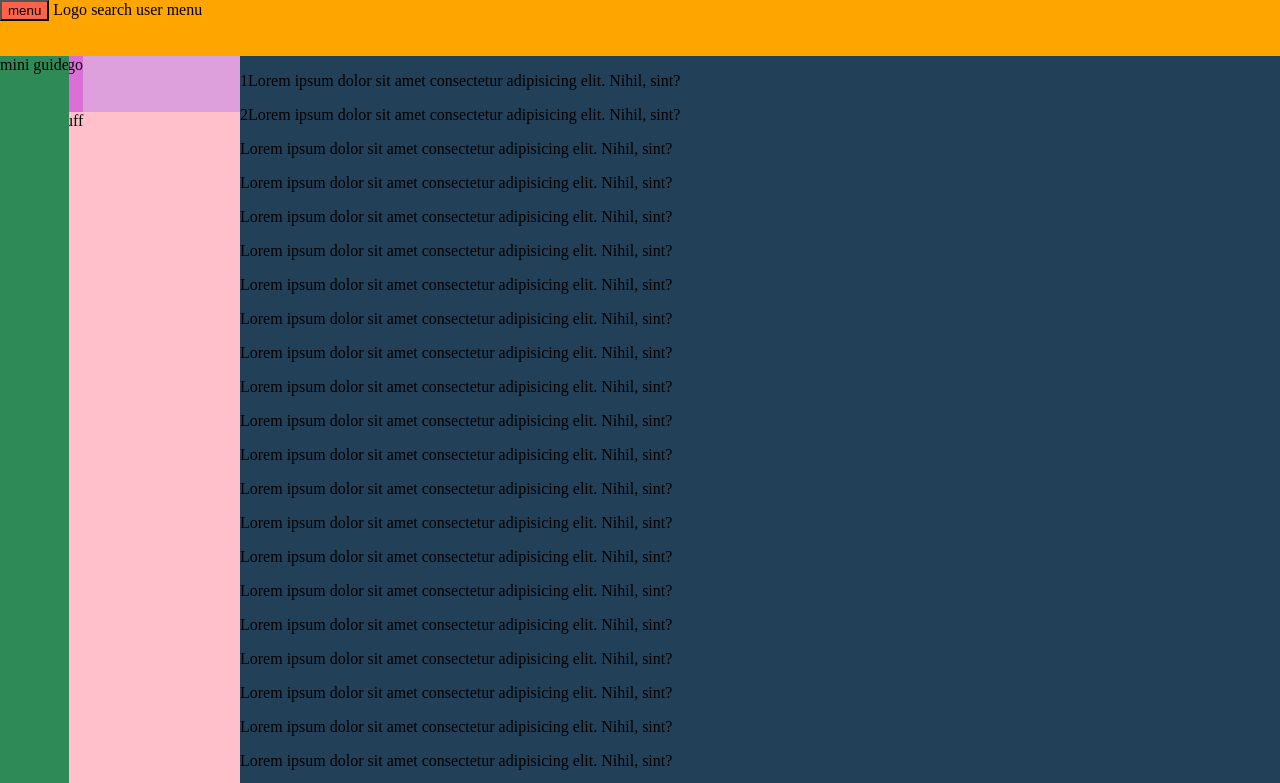
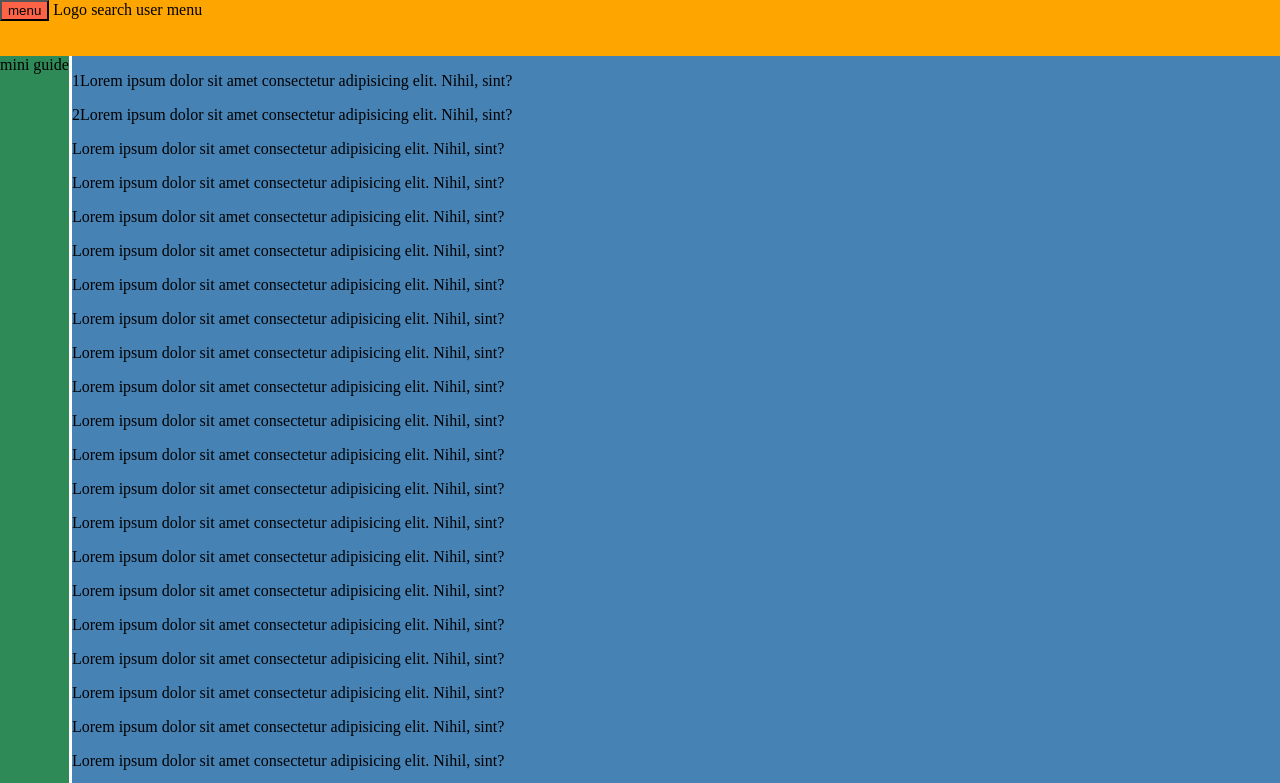
Before and after one commit to jfffrsn/admin-nav, a plain HTML site: page index.html in a window 1280 px wide. Both pictures are taken after a click on the button "menu". Shown: the top 783 px of the page. Drawn offline with Linux system fonts and the light colour scheme.

Commit message:
getting there

```diff
--- a/index.html
+++ b/index.html
@@ -19,13 +19,13 @@
     </div>
     <!-- /.app-topbar -->
 
-    <div class="app-mini-guide">
+    <div class="app-mini-guide" hidden>
         mini guide
     </div>
     <!-- /.app-mini-guide -->
 
-    <div class="app-sidebar" persistent opened>
-        <div class="app-scrim" visible></div>
+    <div class="app-sidebar" persistent>
+        <div class="app-scrim"></div>
         <!-- /.app-scrim -->
 
         <div class="app-sidebar-container" opened>
@@ -34,7 +34,7 @@
                 <!-- /.app-guide-spacer -->
 
                 <div class="app-guide-content">
-                    <div class="app-guide-header" visible>
+                    <div class="app-guide-header">
                         <button class="app-guide-navicon" aria-label="Guide" aria-pressed="true">
                             menu
                         </button>
--- a/scripts.js
+++ b/scripts.js
@@ -1,4 +1,4 @@
-document.body.setAttribute('moo', ''); //set phony bbolean attribute
+document.body.setAttribute('moo', ''); //set phony boolean attribute
 
 const appSidebar = document.querySelector('.app-sidebar');
 const appScrim = document.querySelector('.app-scrim');
@@ -16,9 +16,12 @@ appTopbarNavicon.addEventListener("click", toggleMenu);
 
 function toggleMenu() {
     console.log('foo');
-    //   if(){
-    //
-    //   } else {
-    //
-    //   }
+    if(appSidebar.hasAttribute('persistent')) {
+        appSidebarContainer.removeAttribute('opened','');
+        appMiniGuide.removeAttribute('hidden','');
+        appMain.removeAttribute('guide-persistent-and-visible','');
+        appMain.setAttribute('mini-guide-visible','');
+    } else {
+
+    }
 }
--- a/style.css
+++ b/style.css
@@ -132,6 +132,10 @@ body[opened] {
   background-color: var(--app-mini-guide-bg-color);
   z-index: 2030;
 }
+.app-mini-guide[hidden] {
+  display: none;
+}
+
 
 /*app-main*/
 .app-main {
@@ -145,7 +149,7 @@ body[opened] {
   margin-left: var(--app-sidebar-width);
 }
 
-.app-main[app-mini-guide-visible] {
+.app-main[mini-guide-visible] {
   margin-left: 72px;
 }
 
```
